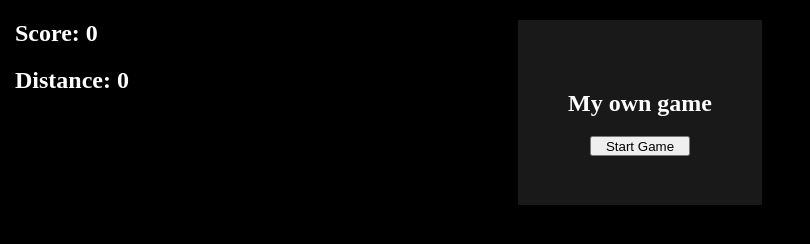
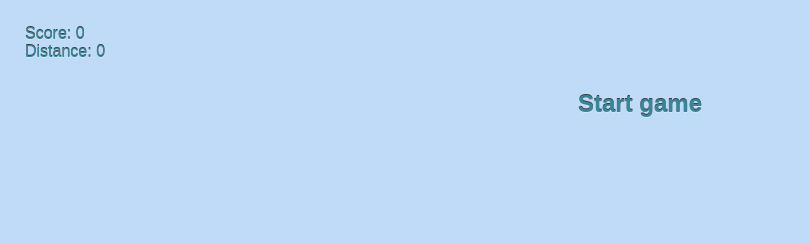
Before and after one commit to shnek/Endles-Runner-Game, a plain HTML site: page index.html in a window 1280 px wide. Shown: the whole page, without its empty margins (0-810 px from the left). Drawn offline with Linux system fonts and the light colour scheme.

Commit message:
Switching the restart button. Changing color pallete (still dont like it)

```diff
--- a/index.html
+++ b/index.html
@@ -40,16 +40,26 @@
 			canvas { width: 50%; height: 30%; display:block }
             #container {
                 position: relative;
+                font-family: "Avant Garde", sans-serif;
             }
             #container canvas, #overlay, #menuContainer{
                 position: absolute;
             }
             canvas {
-                border: 1px solid black;
+                border: 1px solid #BFDBF7;
+                background-color: #BFDBF7;
+            }
+            .backgroundColor{
+                color: #388697;
+                background-color: #BFDBF7;
+                text-shadow: 0px 1px 0px rgba(255,255,255,.3), 0px -1px 0px rgba(0,0,0,.7);
             }
             #overlay {
-                margin-left: 15px;
-                color: white;
+                padding: 10px;
+                margin: 15px;
+                color: #388697;
+                background-color: #BFDBF7;
+                text-shadow: 0px 1px 0px rgba(255,255,255,.3), 0px -1px 0px rgba(0,0,0,.7);
                 -moz-user-select: -moz-none;
                 -khtml-user-select: none;
                 -webkit-user-select: none;
@@ -57,13 +67,14 @@
                 user-select: none;
             }
             #menuContainer {
+                color: #388697;
+                background-color: #BFDBF7;
+                text-shadow: 0px 1px 0px rgba(255,255,255,.3), 0px -1px 0px rgba(0,0,0,.7);
                 left: 50%;
                 top: 50%;
             }
             #menu {
                 padding: 50px;
-                background-color: rgba(50, 50, 50, 0.5);
-                color: white;
                 position: relative;
                 left: -50%;
                 top: 20px;
@@ -83,13 +94,12 @@
         <div id="container">
             <canvas></canvas>
             <div id="overlay">
-                <h2 id="score">Score: 0<h2>
-                <h2 id="distance">Distance: 0</h2>
+                <h id="score">Score: 0</h></br>
+                <h id="distance">Distance: 0</h>
             </div>
             <div id="menuContainer">
                 <div id="menu">
-                    <h2 id="start">My own game</h2>
-                    <button id="startGame">Start Game</button>
+                    <h2 id="start">Start game</h2>
                 </div>
             </div>
         </div>
--- a/js/camera.js
+++ b/js/camera.js
@@ -1,5 +1,5 @@
 var scene = new THREE.Scene();
-var renderer = new THREE.WebGLRenderer();
+var renderer = new THREE.WebGLRenderer({ alpha: true });
 
 var gameWidth = Math.max(document.documentElement.clientWidth, window.innerWidth || 0);
 var gameHeight= Math.max(document.documentElement.clientHeight, window.innerHeight || 0);
--- a/js/constants.js
+++ b/js/constants.js
@@ -5,6 +5,13 @@ const BIG_INT = 999999999;
 const SPEED = 0.07;
 //Gravity force
 const G_FORCE = 0.003;
+
+
+// COLORS
+const PLAYER_COLOR = 0xD62246;
+const GROUND_COLOR = 0x0E7C7B;
+const ROCK_COLOR = 0x4B1D3F;
+const COIN_COLOR = 0x00A8E8;
 
 //Constants for camera alignment
 const CAMERA_DIFF = 1;
--- a/js/game.js
+++ b/js/game.js
@@ -1,4 +1,4 @@
-document.getElementById("startGame").addEventListener('click', function(){
+document.getElementById("menu").addEventListener('click', function(){
     start();
 })
 var menu = document.getElementById("menu");
--- a/js/ground.js
+++ b/js/ground.js
@@ -44,7 +44,7 @@ function createGround(leftX, rightX, leftY){
     newGround.lineTo(rightX, leftY - MIN_HEIGHT);
 
     var geometry = new THREE.ShapeGeometry( newGround );
-    var material = new THREE.MeshBasicMaterial( {color: 0xff0000 } );
+    var material = new THREE.MeshBasicMaterial( {color: GROUND_COLOR } );
     ground = new THREE.Mesh(geometry, material);
 
     //Adding additional variables that will be used in other code
@@ -66,7 +66,7 @@ function createGround(leftX, rightX, leftY){
 function generatePoints(leftX, rightX){
     var random = Math.random();
     var pointGeometry = new THREE.BoxGeometry( 0.1, 0.1, 0.01 );
-    var pointMaterial = new THREE.MeshBasicMaterial( { color: 0x0000ff } );
+    var pointMaterial = new THREE.MeshBasicMaterial( { color: COIN_COLOR } );
     random *= 1 + (rightX - leftX)/2
     for(i = 0; i < 5; i++){
         var point = new THREE.Mesh( pointGeometry, pointMaterial );
@@ -81,7 +81,7 @@ function generateRocks(leftX, rightX){
 
     var random = Math.random();
     var rockGeometry = new THREE.CircleGeometry(ROCK_SIZE, 32);
-    var material = new THREE.MeshBasicMaterial({color: 0xffff00});
+    var material = new THREE.MeshBasicMaterial({color: ROCK_COLOR});
     var circle = new THREE.Mesh(rockGeometry, material);
     random *= 1 + (rightX - leftX) / 2
     circle.position.x = leftX + random;
--- a/js/player.js
+++ b/js/player.js
@@ -1,5 +1,5 @@
 var geometry = new THREE.BoxGeometry( PLAYER_WIDTH, PLAYER_HEIGHT, 0.01 );
-var material = new THREE.MeshBasicMaterial( { color: 0x00ff00 } );
+var material = new THREE.MeshBasicMaterial( { color: PLAYER_COLOR } );
 var player = new THREE.Mesh( geometry, material );
 
 var points;
```
